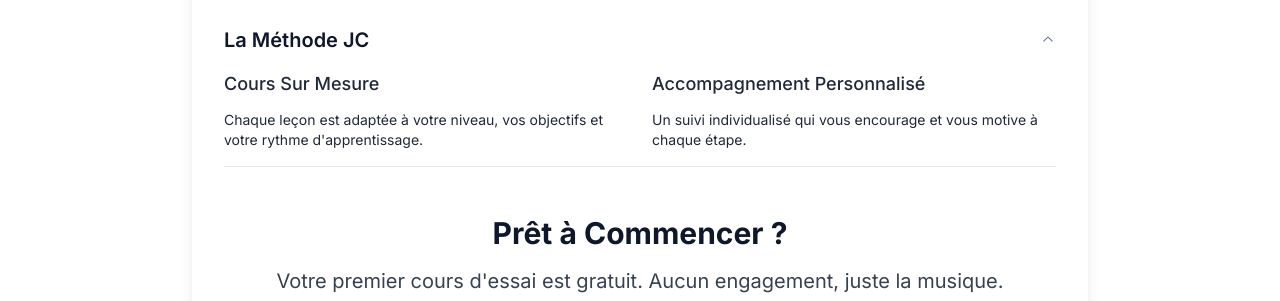
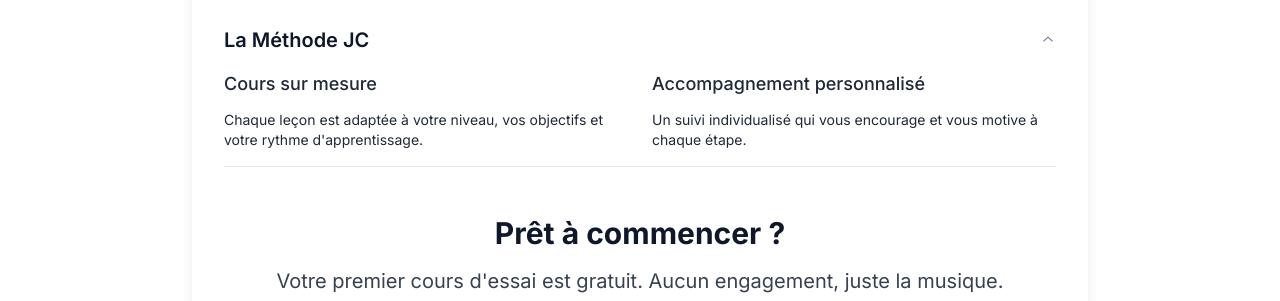
Before and after one commit to moisur/courstrompette, a Next.js app: page /blog/guide-apprentissage/la-trompette-a-30-ans in a window 1280 px wide. Both pictures are taken after a click on the button "La Méthode JC". Shown: the part 1227-1528 px from the top of the page. Built offline with nearby package versions, Linux system fonts and the light colour scheme.

Commit message:
footer + chatbot

```diff
--- a/src/app/blog/[category]/[slug]/page.tsx
+++ b/src/app/blog/[category]/[slug]/page.tsx
@@ -15,7 +15,6 @@ import ApprendreTrompetteParis from '@/components/blog/ApprendreTrompetteParis'
 import CoursDeTrompetteDebutantParis from '@/components/blog/CoursTrompetteDebutantParis'
 import SecretTrompette from '@/components/blog/SecretTrompette'
 import TrompetteApres30 from '@/components/blog/Latrompettea30ans'
-import Chatbot from "@/components/Chatbot"
 import type { Metadata } from 'next'
 
 
@@ -73,7 +72,6 @@ export default function ArticlePage({ params }: { params: { category: string, sl
   return (
     <div className="container mx-auto px-4 py-20">
       <ArticleComponent />
-      <Chatbot />
     </div>
   )
 }
--- a/src/app/blog/page.tsx
+++ b/src/app/blog/page.tsx
@@ -3,7 +3,6 @@ import Image from 'next/image'
 import { getAllPosts } from '@/app/lib/blogUtils'
 import { blogCategories } from '@/app/lib/blogPosts'
 import { cn } from '../lib/utils'
-import Chatbot from "@/components/Chatbot"
 
 export default function BlogPage() {
   const posts = getAllPosts()
@@ -39,7 +38,7 @@ export default function BlogPage() {
       case 'cours-trompette-debutant-paris':
         return '/aigu.jpg'
       default:
-        return '/placeholder.svg'
+        return '/aigu.jpg'
     }
   }
 
@@ -90,7 +89,6 @@ export default function BlogPage() {
           </div>
         ))}
       </div>
-      <Chatbot />
     </div>
 
   )
--- a/src/app/layout.tsx
+++ b/src/app/layout.tsx
@@ -2,6 +2,8 @@ import type { Metadata } from "next";
 import { Inter } from "next/font/google";
 import "./globals.css";
 import Header from "@/components/Header";
+import Footer from '@/components/Footer'
+import Chatbot from "@/components/Chatbot"
 
 const inter = Inter({ subsets: ["latin"] });
 
@@ -20,6 +22,8 @@ export default function RootLayout({
       <body className={inter.className}>
         <Header />
         {children}
+        <Chatbot />
+        <Footer />
       </body>
     </html>
   );
--- a/src/components/blog/Latrompettea30ans.tsx
+++ b/src/components/blog/Latrompettea30ans.tsx
@@ -11,7 +11,7 @@ export default function TrompetteApres30() {
       {/* Header Section */}
       <header className="text-center space-y-4">
         <h1 className="text-4xl lg:text-5xl font-bold text-primary leading-tight">
-          Découvrez la Trompette Après 30 Ans : Votre Passion, Votre Rythme
+          Découvrez la trompette après 30 ans : votre passion, votre rythme
         </h1>
         <p className="text-xl text-gray-700 max-w-3xl mx-auto leading-relaxed">
           Transformez votre rêve musical en réalité, quels que soient votre âge et votre expérience.
@@ -83,11 +83,11 @@ export default function TrompetteApres30() {
           <AccordionContent>
             <div className="grid md:grid-cols-2 gap-6 text-gray-800">
               <div>
-                <h3 className="text-lg font-medium mb-3">Cours Sur Mesure</h3>
+                <h3 className="text-lg font-medium mb-3">Cours sur mesure</h3>
                 <p>Chaque leçon est adaptée à votre niveau, vos objectifs et votre rythme d&apos;apprentissage.</p>
               </div>
               <div>
-                <h3 className="text-lg font-medium mb-3">Accompagnement Personnalisé</h3>
+                <h3 className="text-lg font-medium mb-3">Accompagnement personnalisé</h3>
                 <p>Un suivi individualisé qui vous encourage et vous motive à chaque étape.</p>
               </div>
             </div>
@@ -97,7 +97,7 @@ export default function TrompetteApres30() {
 
       {/* Call to Action */}
       <div className="text-center">
-        <h2 className="text-3xl font-bold text-primary mb-4">Prêt à Commencer ?</h2>
+        <h2 className="text-3xl font-bold text-primary mb-4">Prêt à commencer ?</h2>
         <p className="text-xl text-gray-700 mb-6">
           Votre premier cours d&apos;essai est gratuit. Aucun engagement, juste la musique.
         </p>
--- a/src/components/cours.tsx
+++ b/src/components/cours.tsx
@@ -11,7 +11,6 @@ import { AnimatedListDemo } from './Animated-list-jc'
 import Mission from './Mission'
 import Method from './Method'
 import Formulaire from './Formulaire'
-import Footer from './Footer'
 import Puissance from './Puissance'
 import Image from 'next/image';
 import questionImage from '../../public/1.jpg'
@@ -432,7 +431,6 @@ Vous en avez marre de jouer vos gammes sans jamais avoir             <span class
         </div>
       </section>
 
-      <Footer />
       <div
         className="elfsight-app-bb687b25-4aa4-4b59-bb2b-16fd7b98a74d"
         data-elfsight-app-lazy
```
